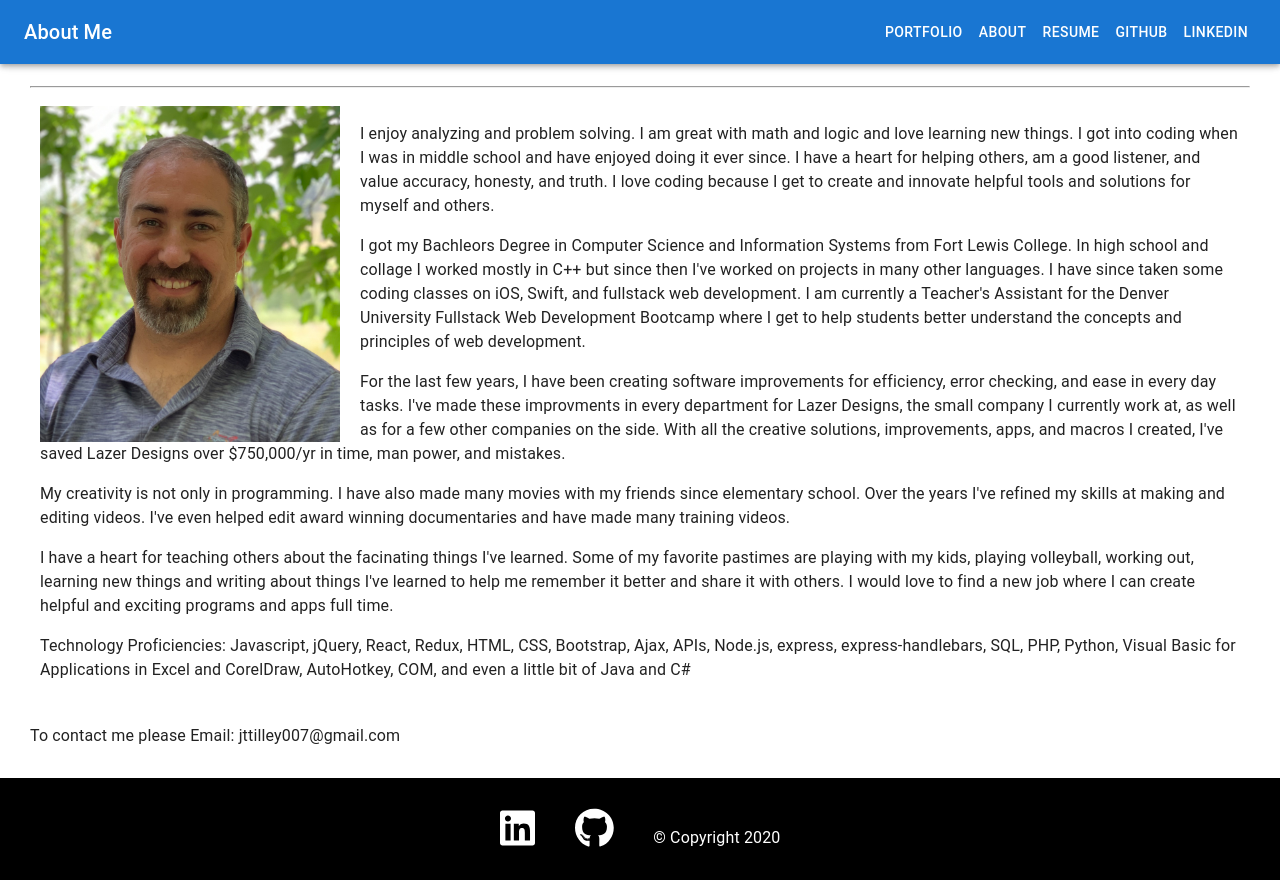
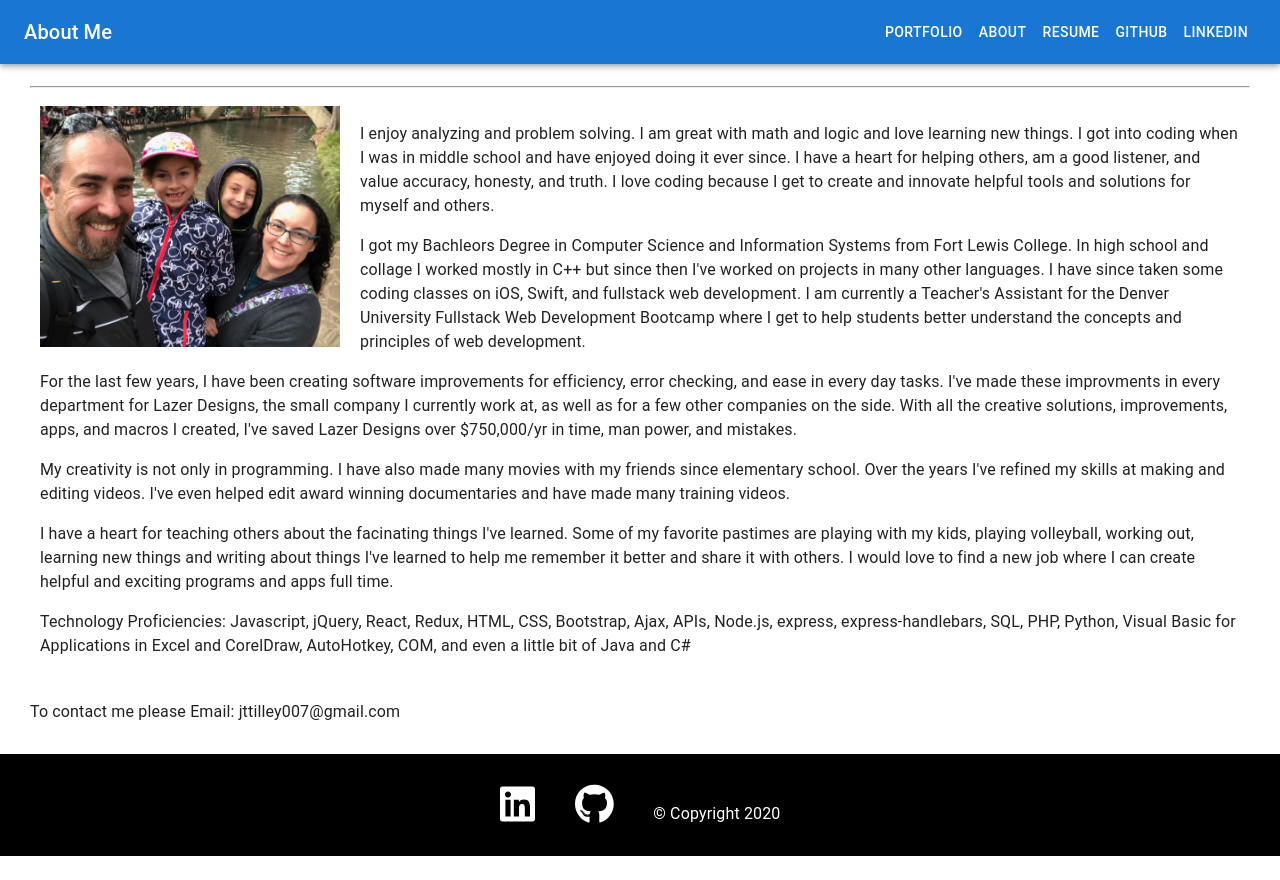
Before and after one commit to jttilley/jasons-portfolio, a React (Create React App) app: page /about in a window 1280 px wide. After the commit the page ends 856 px from the top, so only its background shows below. Built offline with nearby package versions, Linux system fonts and the light colour scheme.

Commit message:
back to family image on About to fix

```diff
--- a/src/pages/about.js
+++ b/src/pages/about.js
@@ -43,7 +43,7 @@ const About = () => {
               </Row>
               <Row>
                 <Col md={12} className="about">
-                  <img className="aboutPic" alt="Jason Tilley" src={process.env.PUBLIC_URL + "/images/IMG_4271.jpeg"} />
+                  <img className="aboutPic" alt="Jason Tilley" src={process.env.PUBLIC_URL + "/images/Family.jpeg"} />
                   <p>
                     I enjoy analyzing and problem solving. I am great with math and logic and love learning new things. I got into coding when I was in middle school and have enjoyed doing it ever since. I have a heart for helping others, am a good listener, and value accuracy, honesty, and truth. I love coding because I get to create and innovate helpful tools and solutions for myself and others.
                   </p>
```
